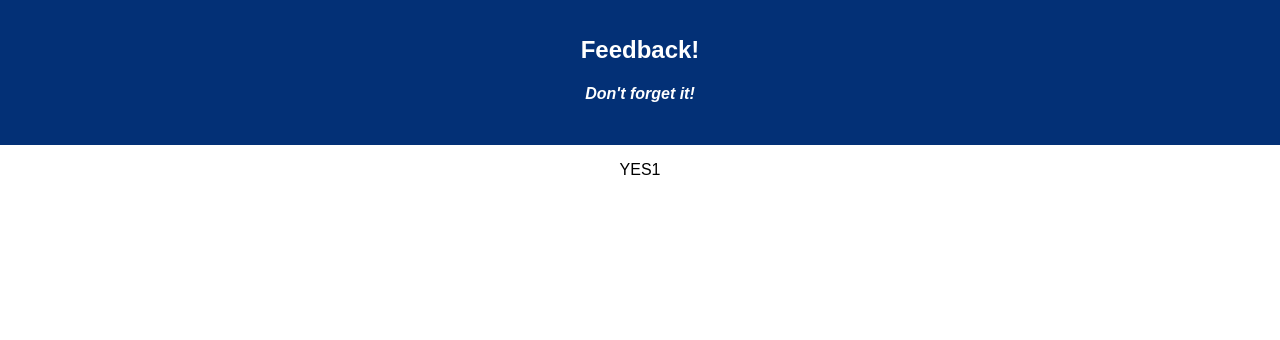
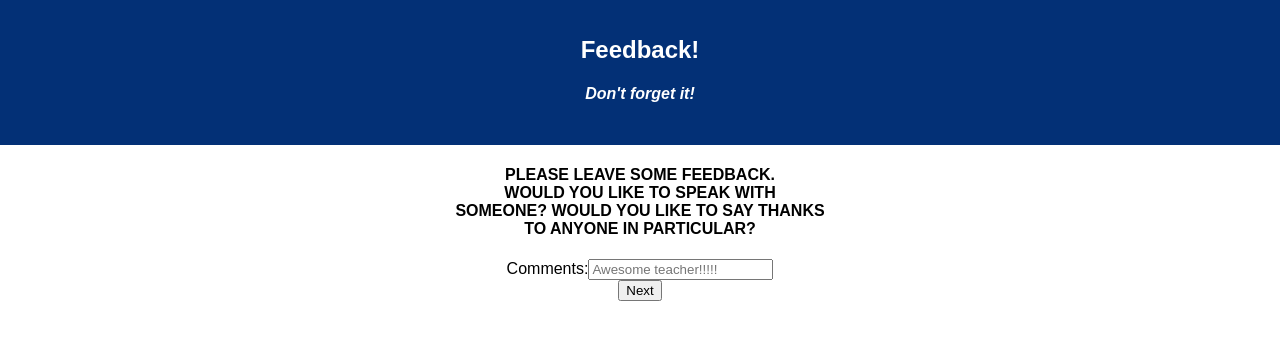
Before and after one commit to remmie77/Reflection_survey, a React (Create React App) app: page /#/comment in a window 1280 px wide. Shown: the top 340 px of the page. Built offline with nearby package versions, Linux system fonts and the light colour scheme.

Commit message:
all pages except success page are working.

```diff
--- a/src/components/CommentPage/CommentPage.js
+++ b/src/components/CommentPage/CommentPage.js
@@ -2,19 +2,75 @@ import React, { Component } from 'react';
 import { connect } from 'react-redux';
 import Header from '../Header/Header.js';
 
-class FeelingPage extends Component {
+const FormObject = {
+    feedback: {
+        comment: '',
+    }
+};//end FormObject
+
+class CommentPage extends Component {
+    constructor() {
+        super();
+
+        this.state = FormObject;
+    }
+
+
+
+    handleChange = (event) => {
+        console.log(event.target.value);
+        this.setState({
+            customer: {
+                ...this.state.comment,
+                [event.target.name]: event.target.value,
+            }
+        });
+    }
+
+    handleSubmit = (event) => {
+        console.log(this.state);
+        event.preventDefault();
+        const action = { type: 'ADD_UNDERSTAND', payload: this.state }
+        this.props.dispatch(action);
+
+        this.props.history.push('success');
+
+        this.clearFields();
+    }
+
+    clearFields() {
+        this.setState(FormObject);
+    }
+
     render() {
         return (
             <div>
                 <Header />
-                <p>YES1</p>
+                <div>
+                    <h4>
+                        PLEASE LEAVE SOME FEEDBACK.<br />
+                        WOULD YOU LIKE TO SPEAK WITH<br />
+                        SOMEONE? WOULD YOU LIKE TO SAY THANKS<br />
+                        TO ANYONE IN PARTICULAR?
+                    </h4>
+                </div>
+                <div className="customerFormContainer">
+                    <form onSubmit={this.handleSubmit}>
+                        <div className="formSection">
+                            <label htmlFor="#commentInput">Comments:</label>
+                            <input onChange={this.handleChange} placeholder="Awesome teacher!!!!!" id="commentInput" name="comment" required />
+                        </div>
+                        <div>
+                            <button type="submit">Next</button>
+                        </div>
+                    </form>
+                </div>
             </div>
-
-        );
-    }
-}
+                );
+            }
+        }
 
 const mapReduxStateToProps = (reduxState) => ({
-    reduxState
-});
-export default connect(mapReduxStateToProps)(FeelingPage);
+                    reduxState
+                });
+export default connect(mapReduxStateToProps)(CommentPage);
--- a/src/components/FeelingPage/FeelingPage.js
+++ b/src/components/FeelingPage/FeelingPage.js
@@ -3,8 +3,10 @@ import { connect } from 'react-redux';
 import Header from '../Header/Header.js';
 
 const FormObject = {
-    feeling: "",
-};//end customerFormObject
+    feedback: {
+    feeling: '',
+    }
+};//end FormObject
 
 class FeelingPage extends Component {
     constructor() {
--- a/src/components/SuccessPage/SuccessPage.js
+++ b/src/components/SuccessPage/SuccessPage.js
@@ -2,7 +2,7 @@ import React, { Component } from 'react';
 import { connect } from 'react-redux';
 import Header from '../Header/Header.js';
 
-class FeelingPage extends Component {
+class SuccessPage extends Component {
     render() {
         return (
             <div>
@@ -17,4 +17,4 @@ class FeelingPage extends Component {
 const mapReduxStateToProps = (reduxState) => ({
     reduxState
 });
-export default connect(mapReduxStateToProps)(FeelingPage);
+export default connect(mapReduxStateToProps)(SuccessPage);
--- a/src/components/SupportPage/SupportPage.js
+++ b/src/components/SupportPage/SupportPage.js
@@ -3,10 +3,12 @@ import { connect } from 'react-redux';
 import Header from '../Header/Header.js';
 
 const FormObject = {
-    support: "",
-};//end customerFormObject
+    feedback:{
+    support: '',
+    }
+};//end FormObject
 
-class FeelingPage extends Component {
+class SupportPage extends Component {
     constructor() {
         super();
 
@@ -91,4 +93,4 @@ class FeelingPage extends Component {
 const mapReduxStateToProps = (reduxState) => ({
     reduxState
 });
-export default connect(mapReduxStateToProps)(FeelingPage);
+export default connect(mapReduxStateToProps)(SupportPage);
--- a/src/components/UnderstandPage/UnderstandPage.js
+++ b/src/components/UnderstandPage/UnderstandPage.js
@@ -2,15 +2,17 @@ import React, { Component } from 'react';
 import { connect } from 'react-redux';
 import Header from '../Header/Header.js';
 
-const customerFormObject = {
-    understanding: "",
+const FormObject = {
+    feedback: {
+    understanding: '',
+    }
 };//end customerFormObject
 
-class FeelingPage extends Component {
+class UnderstandPage extends Component {
     constructor() {
         super();
 
-        this.state = customerFormObject;
+        this.state = FormObject;
     }
 
     handleOptionChange = (event) => {
@@ -91,4 +93,4 @@ class FeelingPage extends Component {
 const mapReduxStateToProps = (reduxState) => ({
     reduxState
 });
-export default connect(mapReduxStateToProps)(FeelingPage);
+export default connect(mapReduxStateToProps)(UnderstandPage);
```
